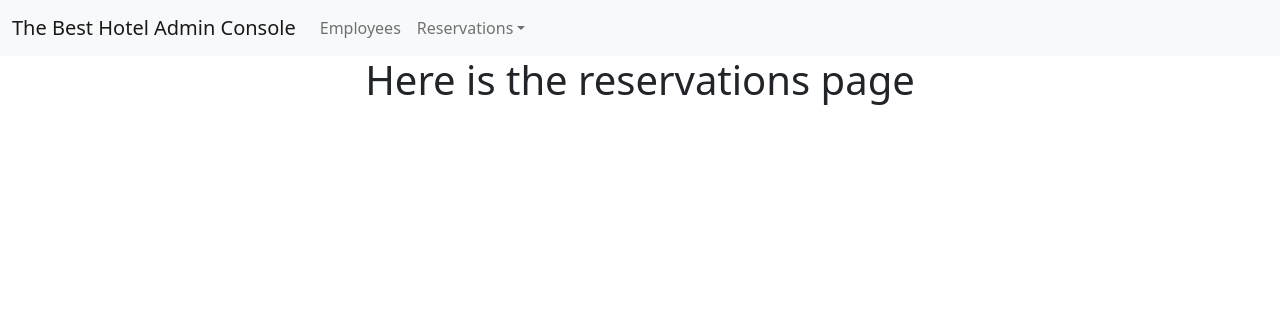
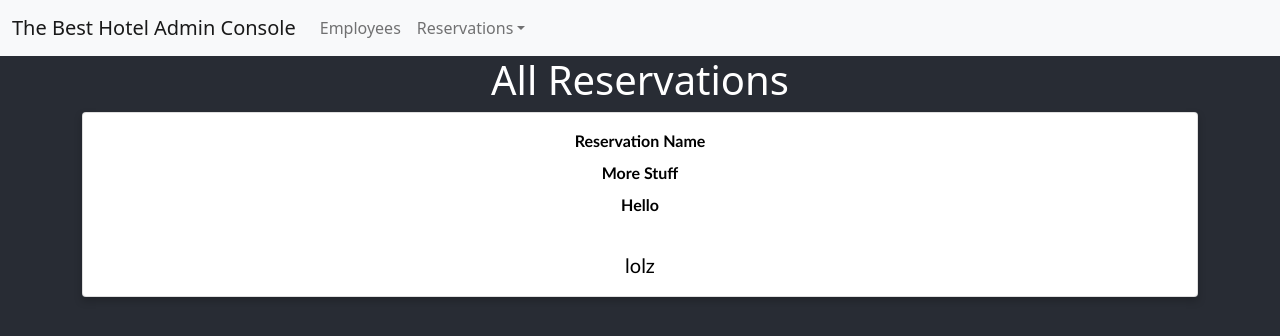
Before and after one commit to nanarboursal/HotelManagementDB, a React (Create React App) app in the folder hotel-management/: page /reservations in a window 1280 px wide. Shown: the top 336 px of the page. Built offline with nearby package versions, Linux system fonts and the light colour scheme.

Commit message:
Created cards to demonstrate reservations

```diff
--- /dev/null
+++ b/hotel-management/src/Components/ReservationCard/ReservationCard.js
@@ -0,0 +1,30 @@
+import React from "react";
+import { Card, CardBody, CardTitle, CardText } from "reactstrap";
+
+import "./reservation-card.css";
+
+export const ReservationCard = props => {
+    return (
+        <div className="card-wrapper">
+            <Card>
+                <CardBody>
+                    <CardTitle className="card-text-diff">
+                        Reservation Name
+                    </CardTitle>
+                    <CardTitle className="card-text-diff">
+                        More Stuff
+                    </CardTitle>
+                    <CardTitle className="card-text-diff">
+                        Hello
+                    </CardTitle>
+                    <hr />
+                    <CardText className="card-text-exercises">
+                        lolz
+                    </CardText>
+                </CardBody>
+            </Card>
+        </div>
+    );
+};
+
+export default ReservationCard;
--- /dev/null
+++ b/hotel-management/src/Components/ReservationCard/reservation-card.css
@@ -0,0 +1,72 @@
+.about-me {
+    box-shadow: 0 4px 8px 0 rgba(0, 0, 0, 0.2);
+    max-width: 300px;
+    margin: auto;
+    text-align: center;
+    width: 100%;
+    margin: 0;
+    min-height: 75vh;
+    white-space: normal;
+    overflow-x: scroll;
+    flex-wrap: wrap;
+}
+
+.title {
+    color: grey;
+    font-size: 18px;
+}
+
+.card-wrapper {
+    font-family: "Trebuchet MS", "Lucida Sans Unicode", "Lucida Grande",
+        "Lucida Sans", Arial, sans-serif;
+    flex-wrap: wrap;
+    box-shadow: 0 4px 8px 0 rgba(0, 0, 0, 0.2);
+    text-align: center;
+    min-width: 400px;
+    cursor: default !important;
+    align-content: center;
+}
+
+.flex-item {
+    margin: 3%;
+}
+
+.flex-container {
+    padding: 0;
+    margin: 0;
+    list-style: none;
+    -ms-box-orient: horizontal;
+    display: -webkit-box;
+    display: -moz-box;
+    display: -ms-flexbox;
+    display: -moz-flex;
+    display: -webkit-flex;
+    display: flex;
+}
+
+.wrap-reversez {
+    -webkit-flex-wrap: wrap-reverse;
+    flex-wrap: wrap;
+    justify-content: center;
+}
+
+.card-text-diff {
+    color: black;
+    font-weight: bolder;
+}
+
+.card-text-time {
+    color: black;
+}
+
+.card-text-exercises {
+    color: black;
+    font-size: 20px;
+}
+
+.add-button {
+    width: 200px;
+    background-color: #0c71e0;
+    margin: 5px;
+    float: right;
+}
--- a/hotel-management/src/Pages/AddReservation/AddReservation.js
+++ b/hotel-management/src/Pages/AddReservation/AddReservation.js
@@ -1,6 +1,6 @@
 import React from "react";
 import "./add-reservation.css";
-import AvailableRooms from "../../Components/Navigation/AvailableRooms/AvailableRooms";
+import AvailableRooms from "../../Components/AvailableRooms/AvailableRooms";
 import { Col, Button, Form, FormGroup, Label, Input, FormText, Row, Container } from 'reactstrap';
 
 export default class AddReservations extends React.Component {
@@ -32,7 +32,6 @@ export default class AddReservations extends React.Component {
     onChange(e) {
         this.setState({ [e.target.name]: e.target.value });
     }
-
     componentDidMount() {
         this.initTheme();
     }
--- a/hotel-management/src/Pages/Home/Home.js
+++ b/hotel-management/src/Pages/Home/Home.js
@@ -9,7 +9,6 @@ export default class Home extends React.Component {
         super(props);
         this.state = {};
     }
-
     componentDidMount() {
         this.initTheme();
     }
--- a/hotel-management/src/Pages/Reservations/Reservations.js
+++ b/hotel-management/src/Pages/Reservations/Reservations.js
@@ -1,6 +1,7 @@
 import React from "react";
-// import { Container, Row, Col, Button } from "reactstrap";
+import { Container, Row, Col, Button } from "reactstrap";
 import "./reservations.css";
+import ReservationCard from "../../Components/ReservationCard/ReservationCard";
 
 export default class Reservations extends React.Component {
     constructor(props) {
@@ -19,8 +20,15 @@ export default class Reservations extends React.Component {
 
     render() {
         return (
-            <div>
-                <h1>Here is the reservations page</h1>
+            <div className="reservations-background">
+                <h1>All Reservations</h1>
+                <Container>
+                    <Row>
+                        <Col>
+                            <ReservationCard />
+                        </Col>
+                    </Row>
+                </Container>
             </div>
         );
     }
--- a/hotel-management/src/Pages/Reservations/reservations.css
+++ b/hotel-management/src/Pages/Reservations/reservations.css
@@ -0,0 +1,5 @@
+.reservations-background {
+    background-color: #282c34;
+    min-height: 155vh;
+    color: white;
+}
```
Also changed, not shown: hotel-management/src/Components/AvailableRooms/AvailableRooms.js (renamed from hotel-management/src/Components/Navigation/AvailableRooms/AvailableRooms.js), hotel-management/src/Components/AvailableRooms/available-rooms.css (renamed from hotel-management/src/Components/Navigation/AvailableRooms/available-rooms.css).
